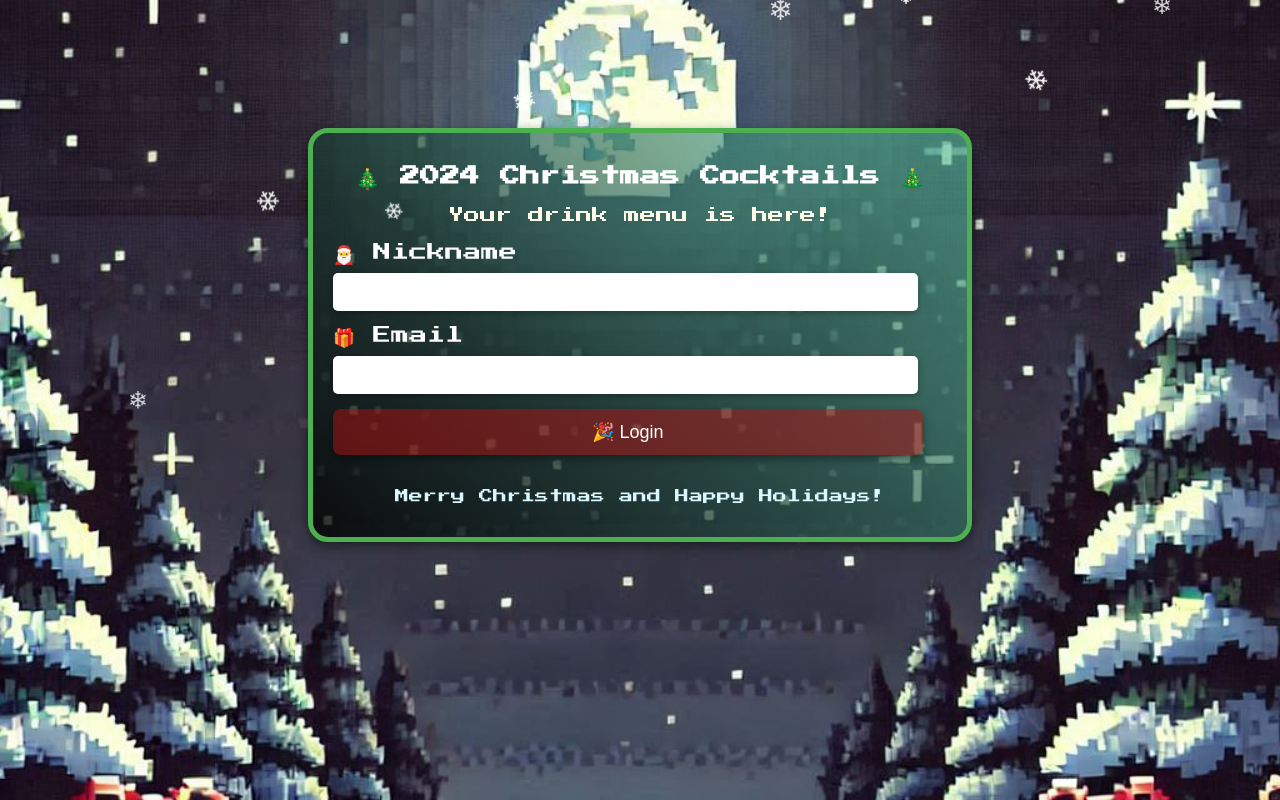
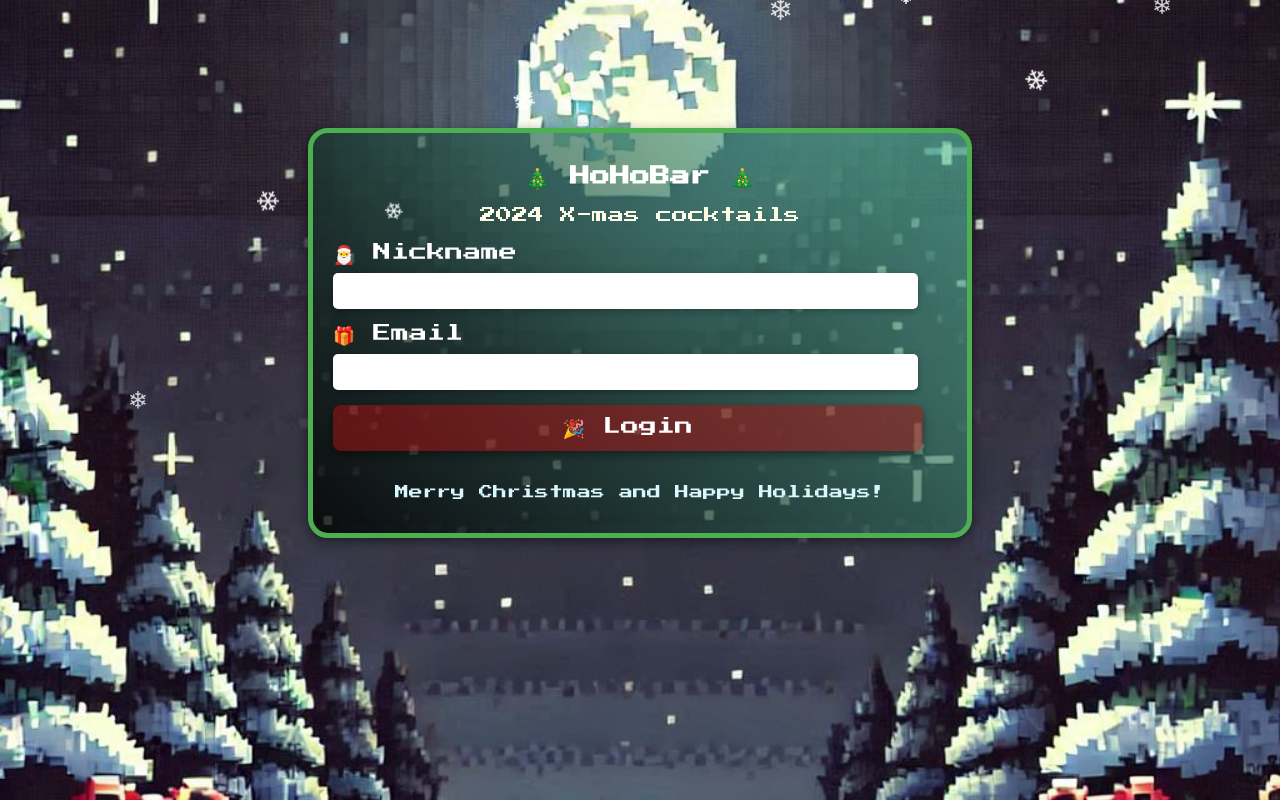
Before and after one commit to cjsrhkswls/cocktail, an Angular app in the folder frontend/menu/: page /login in a window 1280 px wide. Built offline with nearby package versions, Linux system fonts and the light colour scheme.

Commit message:
adjust font style

```diff
--- a/frontend/menu/src/app/common/snackbar/snackbar.component.css
+++ b/frontend/menu/src/app/common/snackbar/snackbar.component.css
@@ -6,7 +6,7 @@
   color: white;
   padding: 10px;
   border-radius: 5px;
-  font-family: 'Roboto', sans-serif;
+  font-family: 'Press Start 2P', Monospace, Courier;
   box-shadow: 0 4px 10px rgba(0, 0, 0, 0.5); /* Darker shadow */
 }
 
@@ -18,6 +18,7 @@
 
 .close-button {
   color: #fff;
+  font-family: 'Press Start 2P', Monospace, Courier;
   background-color: #ff6b6b; /* Festive red for close button */
   padding: 7px 7px;
   border-radius: 5px;
--- a/frontend/menu/src/app/login/login-view/login-view.component.css
+++ b/frontend/menu/src/app/login/login-view/login-view.component.css
@@ -48,6 +48,7 @@
 .input {
   width: 92%;
   padding: 10px;
+  font-family: 'Press Start 2P', Monospace, Courier;
   font-size: 16px;
   border-radius: 5px;
   border: none;
@@ -64,6 +65,7 @@
 /* Submit button */
 .submit-btn {
   width: 96%;
+  font-family: 'Press Start 2P', Monospace, Courier;
   font-size: 18px;
   padding: 12px;
   background-color: rgb(176, 16, 16, 0.5);
--- a/frontend/menu/src/app/login/login-view/login-view.component.html
+++ b/frontend/menu/src/app/login/login-view/login-view.component.html
@@ -19,8 +19,8 @@
   <div class="form-container">
     <div class="card">
       <div class="card-header">
-        <h1 class="title">🎄 2024 Christmas Cocktails 🎄</h1>
-        <p class="subtitle">Your drink menu is here!</p>
+        <h1 class="title">🎄 HoHoBar 🎄</h1>
+        <p class="subtitle">2024 X-mas cocktails</p>
       </div>
 
       <div class="card-content">
--- a/frontend/menu/src/app/menu/menu-alive-view/menu-alive-view.component.css
+++ b/frontend/menu/src/app/menu/menu-alive-view/menu-alive-view.component.css
@@ -27,6 +27,7 @@
 
 /* Menu name inside the progress bar */
 .menu-name {
+    font-family: 'Press Start 2P', Monospace, Courier;
     font-size: 16px;
     font-weight: bold;
     color: white;
@@ -37,6 +38,7 @@
 
 /* Button integrated into the progress bar */
 .toggle-btn {
+    font-family: 'Press Start 2P', Monospace, Courier;
     font-size: 14px;
     background-color: rgba(0, 0, 0, 0.6); /* Slightly darker background */
     color: white;
--- a/frontend/menu/src/app/menu/menu-view/menu-view.component.css
+++ b/frontend/menu/src/app/menu/menu-view/menu-view.component.css
@@ -42,6 +42,7 @@
   color: #fff;
   border: none;
   padding: 10px 15px;
+  font-family: 'Press Start 2P', Monospace, Courier;
   font-size: 1.5rem;
   cursor: pointer;
   border-radius: 5px;
--- a/frontend/menu/src/app/menu/menu-view/menu-view.component.html
+++ b/frontend/menu/src/app/menu/menu-view/menu-view.component.html
@@ -1,6 +1,6 @@
 
 <div class="menu-container">
-  <h1 class="title">🎄 Christmas Menu 🎄</h1>
+  <h1 class="title">🎄HoHoBar Menu🎄</h1>
   <ul class="menu-list">
     <li *ngFor="let menuItem of menu" class="menu-item">
       <div class="menu-details">
--- a/frontend/menu/src/app/order/order-list/order-list-view/order-list-view.component.css
+++ b/frontend/menu/src/app/order/order-list/order-list-view/order-list-view.component.css
@@ -47,6 +47,7 @@
     padding: 5px 10px;
     border: 2px solid #d04545; /* Festive red */
     border-radius: 5px;
+    font-family: 'Press Start 2P', Monospace, Courier;
     font-size: 1rem;
 }
 
@@ -55,6 +56,7 @@
     padding: 5px 10px;
     border: 2px solid #d04545; /* Festive red */
     border-radius: 5px;
+    font-family: 'Press Start 2P', Monospace, Courier;
     font-size: 1rem;
 }
 
@@ -86,6 +88,7 @@
     padding: 10px 15px;
     border: none;
     border-radius: 5px;
+    font-family: 'Press Start 2P', Monospace, Courier;
     font-size: 1rem;
     cursor: pointer;
     transition: transform 0.2s;
```
